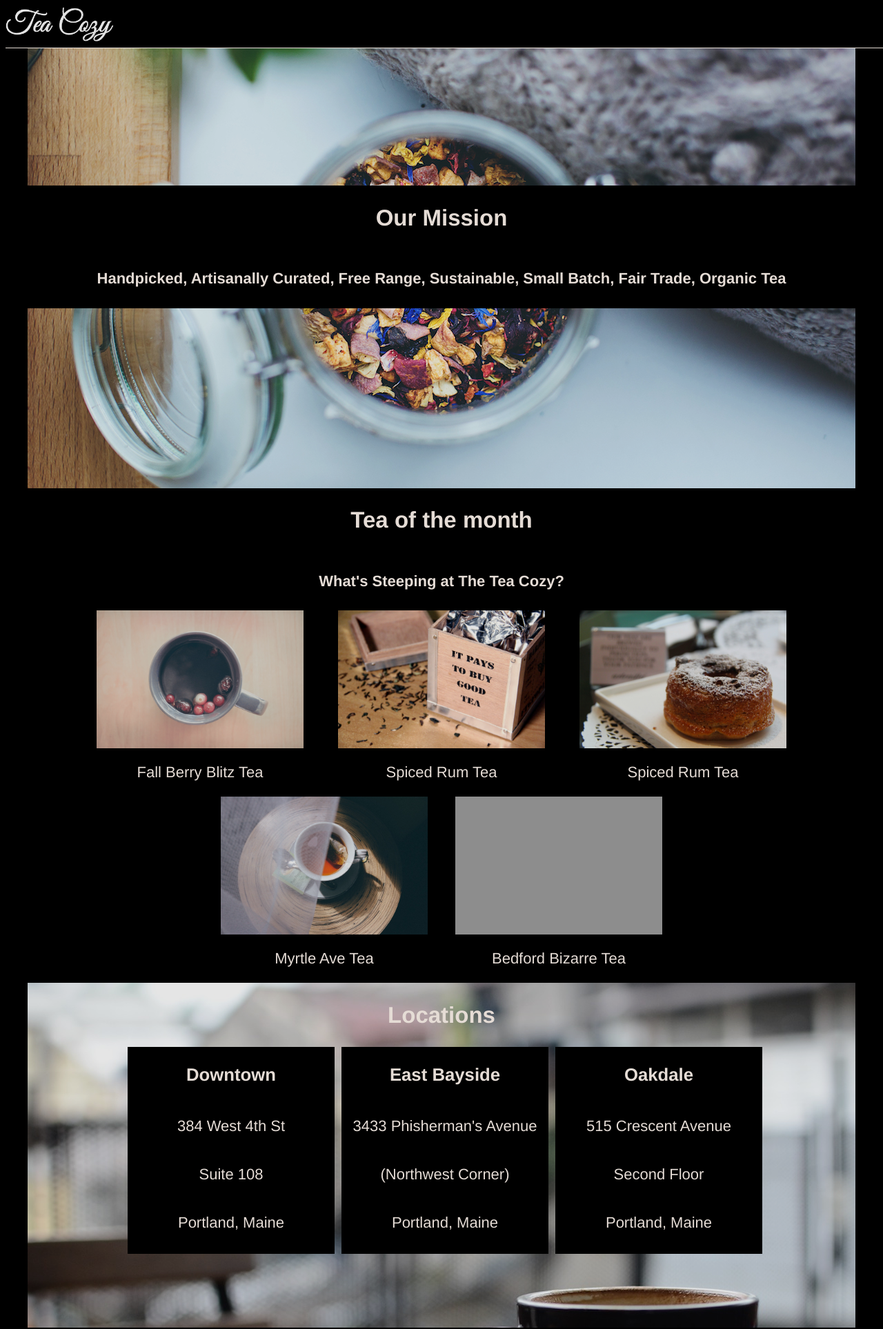
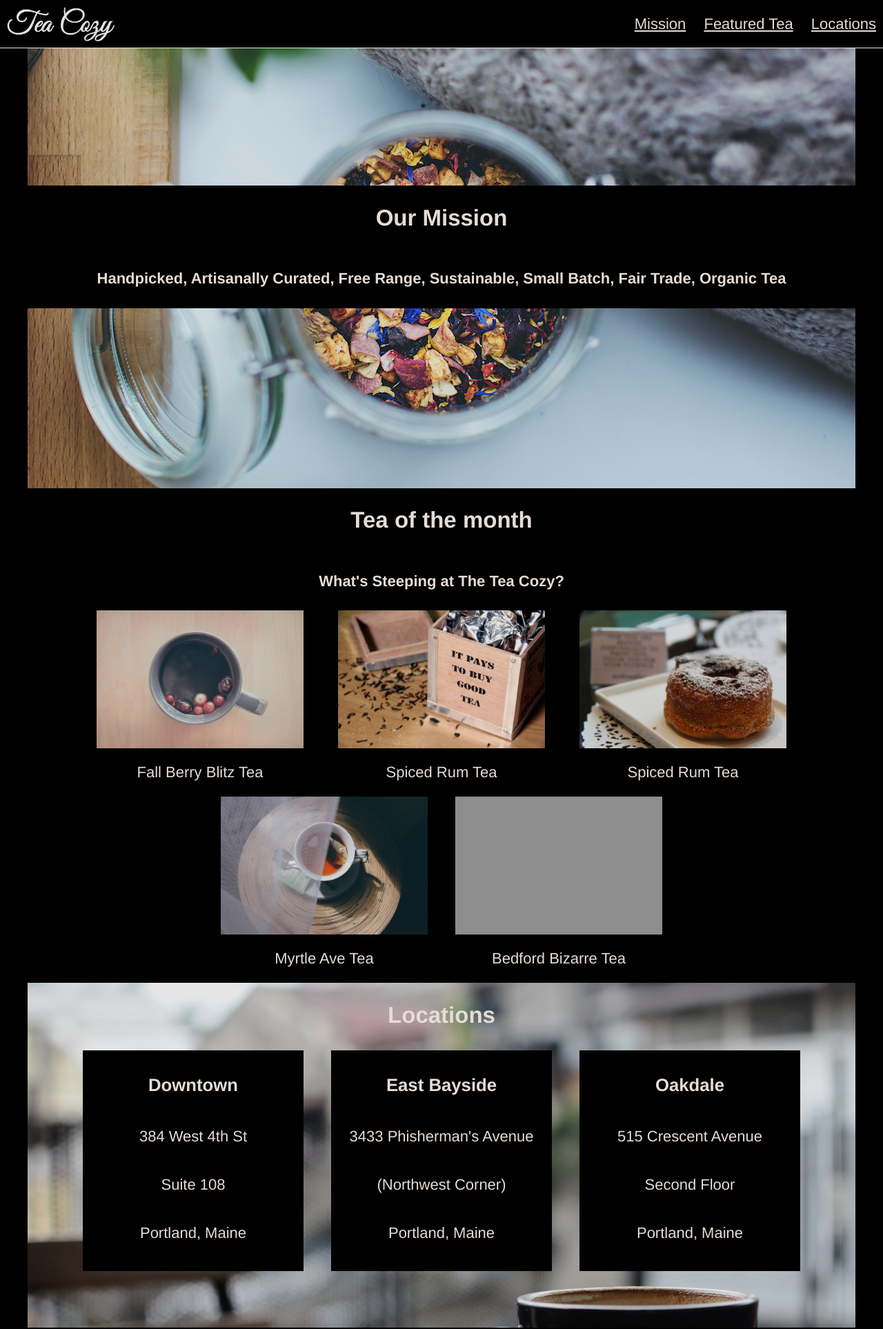
Before and after one commit to theent/tea-cozy, a plain HTML site: page index.html in a window 1280 px wide. Shown: the top 1927 px of the page at 69% size. Drawn offline with Linux system fonts and the light colour scheme; grey boxes are pictures that could not be loaded.

Commit message:
rough but done

```diff
--- a/index.html
+++ b/index.html
@@ -1,4 +1,4 @@
-<html>
+<!DOCTYPE html>
   <head>
     <title>Tea cozy</title>
     <link href="resources/css/style.css" type="text/css" rel="stylesheet">
@@ -16,7 +16,6 @@
     </div>
 
     <div class="main">
-
       <div class="first">
         <div class="mission">
           <h2 id="mission">Our Mission</h2>
@@ -28,27 +27,20 @@
       <div class="month">
         <h2 id="teamonth">Tea of the month</h2>
         <h4>What's Steeping at The Tea Cozy?</h4>
-
       </div>
 
       <div class="teas1">
         <div class="berry">
-
           <img src="resources/images/img-berryblitz.jpg" width="300px" height="200px" />
           <p>Fall Berry Blitz Tea</p>
-
         </div>
         <div class="rum">
-
           <img src="resources/images/img-spiced-rum.jpg" width="300px" height="200px" />
           <p>Spiced Rum Tea</p>
-
         </div>
         <div class="donut">
-
           <img src="resources/images/img-donut.jpg" width="300px" height="200px" />
           <p>Spiced Rum Tea</p>
-
         </div>
       </div>
 
@@ -100,13 +92,5 @@
       <p>copyright The Tea Cozy 2017</p>
     </div>
 
-
-
-
-
-
-
-
-</div>
-
   </body>
+</html>
--- a/resources/css/style.css
+++ b/resources/css/style.css
@@ -10,6 +10,7 @@ body{
 .header{
   position: fixed;
   top: 0;
+  left: 0;
   display: inline-flex;
   height: 69px;
   width: 100%;
@@ -17,15 +18,21 @@ body{
   align-items: center;
   z-index: 5;
   background-color: inherit;
+  flex-grow: 1;
 
 }
+.header img{
+  padding-left: 10px;
+}
+
 .nav{
   position: fixed;
   display: inline-flex;
   height: auto;
   width: 100%;
   flex-direction: row;
-  padding-left: 1530px;
+  flex-grow: 1;
+  justify-content: flex-end;
 
 
 }
@@ -40,7 +47,7 @@ body{
   position: relative;
   text-align: center;
   position: relative;
-
+  flex-grow: 2;
 }
 
 
@@ -72,6 +79,7 @@ body{
   height: auto;
   justify-content: center;
   align-items: center;
+  flex-wrap: wrap;
 }
 
 .mission{
@@ -81,19 +89,23 @@ body{
   display: flex;
   flex-direction: column;
   align-items: center;
+  flex-wrap: wrap;
+
 }
+
 .teas1{
   display: inline-flex;
   flex-direction: row;
   justify-content: space-between;
   width: 1000px;
   height: auto;
+}
+.teas1 .teas2 img {
+  margin: 10px;
+}
 
 
-}
-.teas1 .teas2 img{
-  padding-bottom: 10px;
-}
+
 .berry{
   display: flex;
   justify-content: center;
@@ -153,14 +165,12 @@ body{
   background-image: url("../images/img-locations-background.jpg");
   width: 1200px;
   height: 500px;
+  display: block;
 }
 
-.local{
-  margin-bottom: -20;
-}
 
 .adresses{
-  display: inline-flex;
+  display: flex;
   width: auto;
   height: auto;
   align-items: center;
@@ -173,7 +183,9 @@ body{
   background-color: black;
   width: 300px;
   height: 300px;
-  margin: 20px 0px 20px 10px;
+  margin: 5px 20px;
+  padding: 10px;
+  opacity: 1;
 
 }
 
@@ -183,7 +195,9 @@ body{
   background-color: black;
   width: 300px;
   height: 300px;
-  margin: 20px 0px 20px 10px;
+  margin: 5px 20px;
+  padding: 10px;
+  opacity: 1;
 }
 
 .oakdale{
@@ -192,7 +206,9 @@ body{
   background-color: black;
   width: 300px;
   height: 300px;
-  margin: 20px 0px 20px 10px;
+  margin: 5px 20px;
+  padding: 10px;
+  opacity: 1;
 }
 
 .teacozy1{
```
Lines whose indentation alone changed are shown as unchanged.
